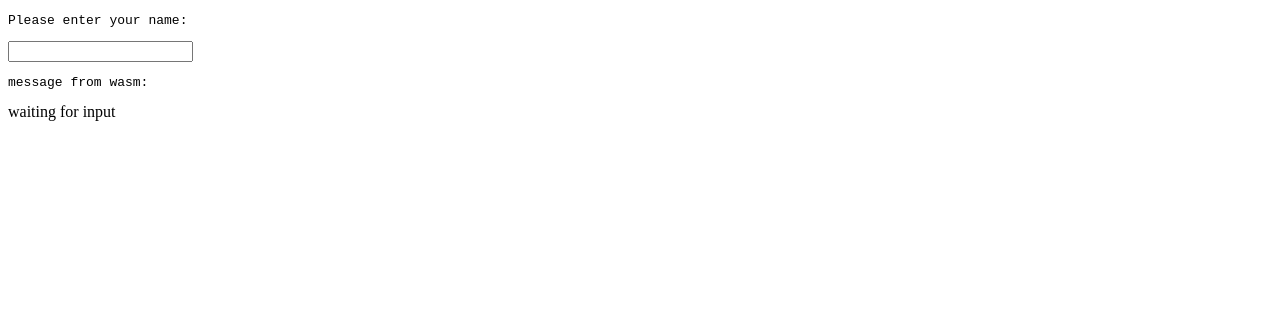
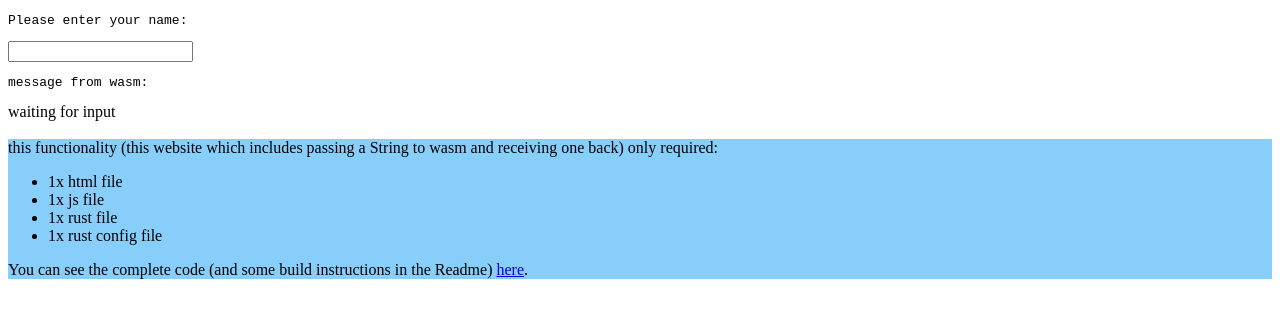
Before and after one commit to simon-void/minimal_js_rust_setup, a plain HTML site: page docs/index.html in a window 1280 px wide. Drawn offline with Linux system fonts and the light colour scheme.

Commit message:
improved the documentation

```diff
--- a/docs/index.html
+++ b/docs/index.html
@@ -10,6 +10,19 @@
     <input type="text" id="name">
     <pre>message from wasm:</pre>
     <div id="msg_box">waiting for input</div>
+    <br>
+    <div style="background-color: lightskyblue">
+        this functionality (this website which includes passing a String to wasm and receiving one back) only
+        required:
+        <ul>
+            <li>1x html file</li>
+            <li>1x js file</li>
+            <li>1x rust file</li>
+            <li>1x rust config file</li>
+        </ul>
+        You can see the complete code (and some build instructions in the Readme)
+        <a href="https://github.com/simon-void/minimal_js_rust_setup">here</a>.
+    </div>
 
     <script src="index.js" type="module"></script>
 </body>
```
Also changed, not shown: README.md, readme-files/GitHubPages-config.png (added).
